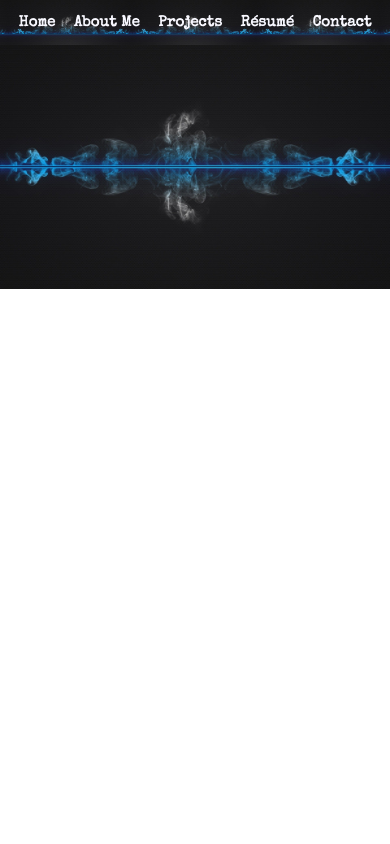
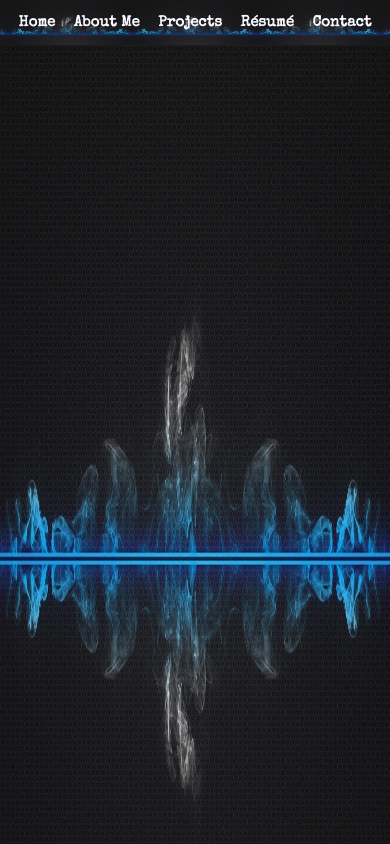
Before and after one commit to AGarcia85/portfolio, a React (Create React App) app: page / in a window 390 px wide. Shown: the top 844 px of the page. Built offline with nearby package versions, Linux system fonts and the light colour scheme; a web font is replaced by a local one.

Commit message:
added css responsivness for ipad

```diff
--- a/src/App.css
+++ b/src/App.css
@@ -39,6 +39,7 @@ a {
   }
 
   .home{
+    height: 750px;
     background-size: cover;
     background-position: center;
   }
@@ -47,3 +48,11 @@ a {
     font-size: 15px;
   }
 }
+
+@media screen and (max-width: 770px) {
+  .home{
+    height: 1030px;
+    background-size: cover;
+    background-position: center;
+  }
+}
```
